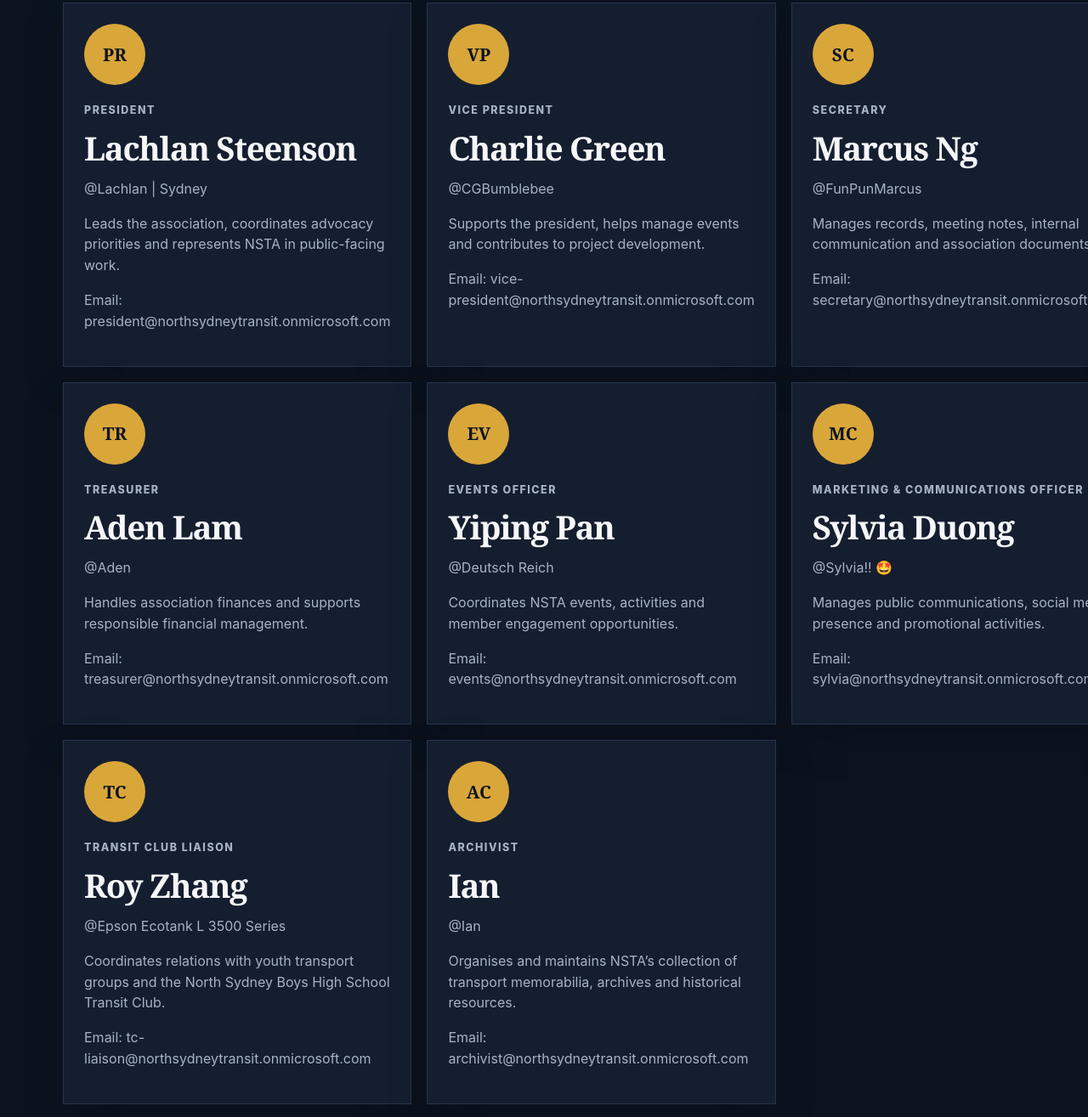
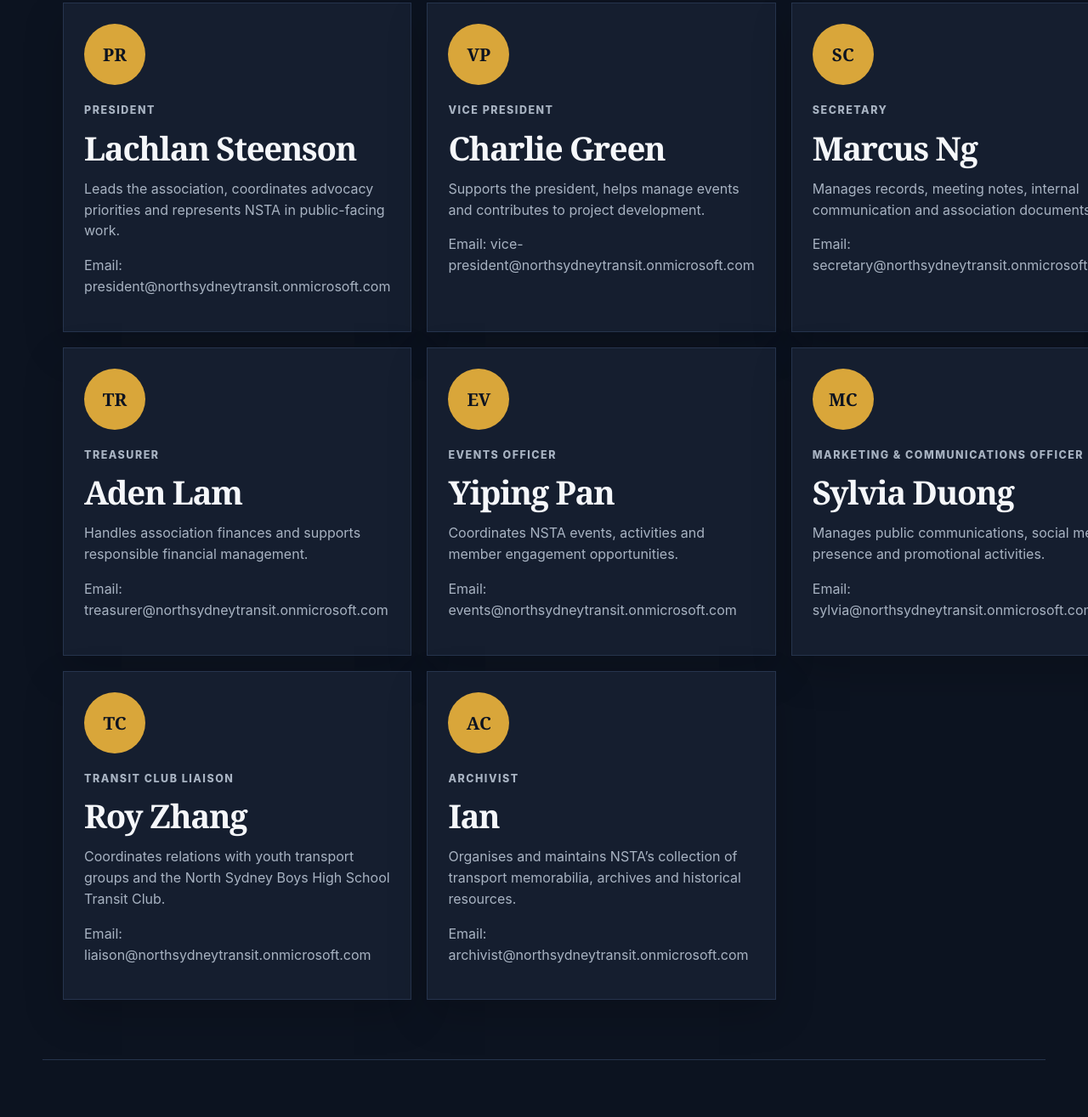
Before and after one commit to northsyd/Association, a plain HTML site: page team.html in a window 1280 px wide. Shown: the part 548-1863 px from the top of the page at 85% size. Drawn offline with nearby package versions, Linux system fonts and the light colour scheme.

Commit message:
Update team.html

```diff
--- a/team.html
+++ b/team.html
@@ -28,7 +28,6 @@
       <div class="avatar">PR</div>
       <p class="tag">President</p>
       <h2>Lachlan Steenson</h2>
-      <p>@Lachlan | Sydney</p>
       <p>Leads the association, coordinates advocacy priorities and represents NSTA in public-facing work.</p>
       <p>Email: president@northsydneytransit.onmicrosoft.com</p>
     </article>
@@ -37,7 +36,6 @@
       <div class="avatar">VP</div>
       <p class="tag">Vice President</p>
       <h2>Charlie Green</h2>
-      <p>@CGBumblebee</p>
       <p>Supports the president, helps manage events and contributes to project development.</p>
       <p>Email: vice-president@northsydneytransit.onmicrosoft.com</p>
     </article>
@@ -46,7 +44,6 @@
       <div class="avatar">SC</div>
       <p class="tag">Secretary</p>
       <h2>Marcus Ng</h2>
-      <p>@FunPunMarcus</p>
       <p>Manages records, meeting notes, internal communication and association documents.</p>
       <p>Email: secretary@northsydneytransit.onmicrosoft.com</p>
     </article>
@@ -55,7 +52,6 @@
       <div class="avatar">TR</div>
       <p class="tag">Treasurer</p>
       <h2>Aden Lam</h2>
-      <p>@Aden</p>
       <p>Handles association finances and supports responsible financial management.</p>
       <p>Email: treasurer@northsydneytransit.onmicrosoft.com</p>
     </article>
@@ -64,7 +60,6 @@
       <div class="avatar">EV</div>
       <p class="tag">Events Officer</p>
       <h2>Yiping Pan</h2>
-      <p>@Deutsch Reich</p>
       <p>Coordinates NSTA events, activities and member engagement opportunities.</p>
       <p>Email: events@northsydneytransit.onmicrosoft.com</p>
     </article>
@@ -73,7 +68,6 @@
       <div class="avatar">MC</div>
       <p class="tag">Marketing & Communications Officer</p>
       <h2>Sylvia Duong</h2>
-      <p>@Sylvia!! 🤩</p>
       <p>Manages public communications, social media presence and promotional activities.</p>
       <p>Email: sylvia@northsydneytransit.onmicrosoft.com</p>
     </article>
@@ -82,16 +76,14 @@
       <div class="avatar">TC</div>
       <p class="tag">Transit Club Liaison</p>
       <h2>Roy Zhang</h2>
-      <p>@Epson Ecotank L 3500 Series</p>
       <p>Coordinates relations with youth transport groups and the North Sydney Boys High School Transit Club.</p>
-      <p>Email: tc-liaison@northsydneytransit.onmicrosoft.com</p>
+      <p>Email: liaison@northsydneytransit.onmicrosoft.com</p>
     </article>
 
     <article class="team-card">
       <div class="avatar">AC</div>
       <p class="tag">Archivist</p>
       <h2>Ian</h2>
-      <p>@Ian</p>
       <p>Organises and maintains NSTA’s collection of transport memorabilia, archives and historical resources.</p>
       <p>Email: archivist@northsydneytransit.onmicrosoft.com</p>
     </article>
```
